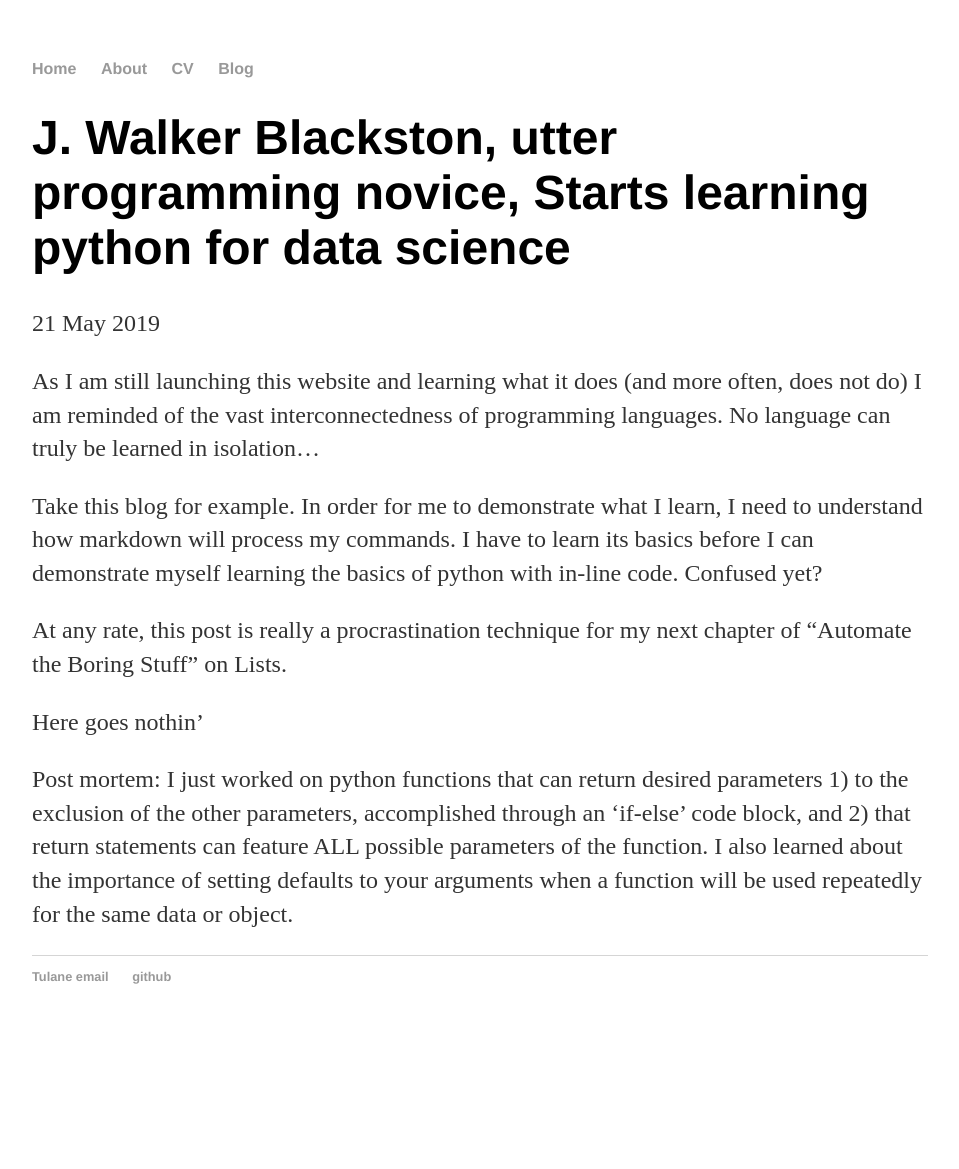
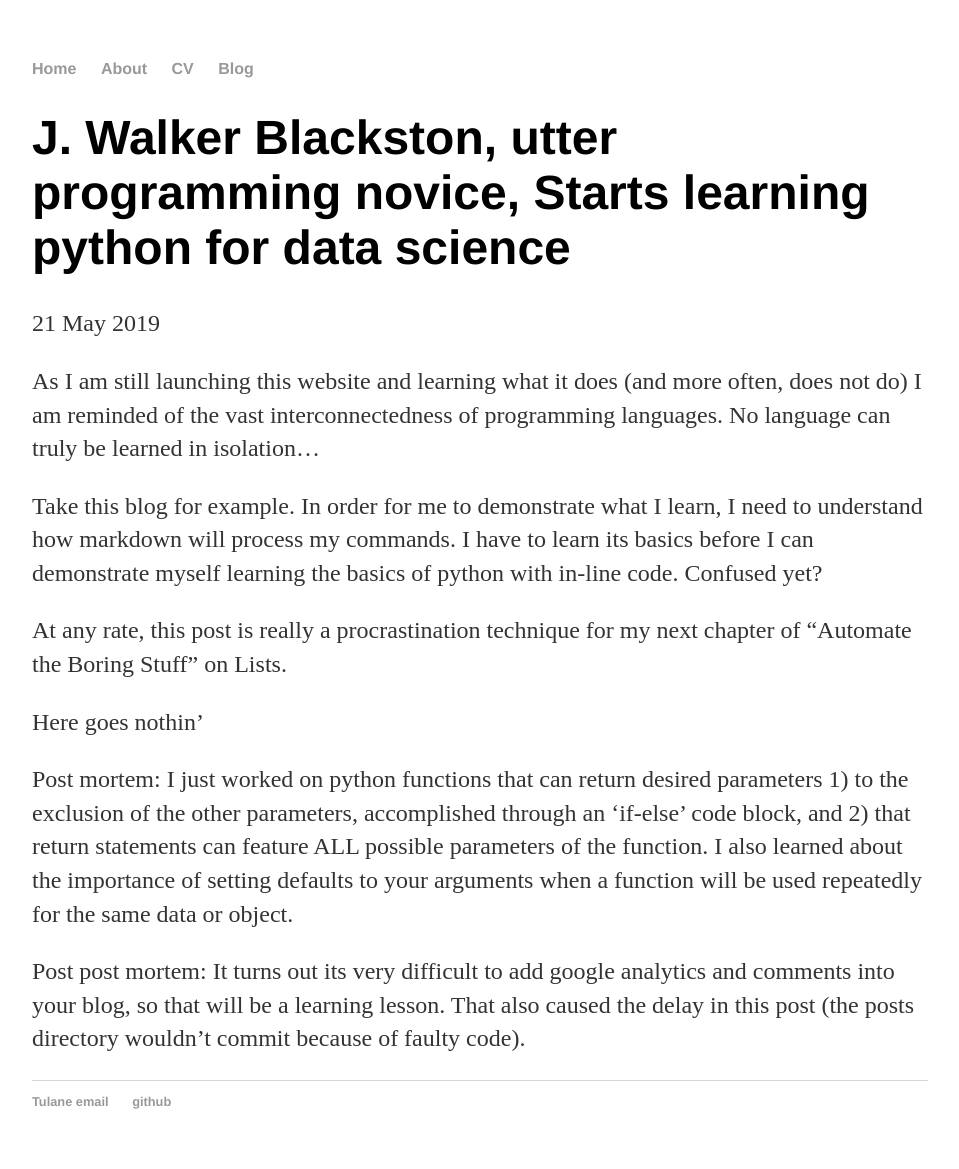
Before and after one commit to jwblackston/jwblackston.github.io, a Jekyll site: the page built from _posts/2019-05-21-python_lessons.md, in a window 1280 px wide. Shown: the whole page, without its empty margins (160-1119 px from the left). Built offline with Jekyll 4.4.1, drawn with Linux system fonts in a browser that asks for light colours; before the commit the page ends 1044 px from its top, so only the background shows below that.

Commit message:
Update 2019-05-21-python_lessons.md

```diff
--- a/_posts/2019-05-21-python_lessons.md
+++ b/_posts/2019-05-21-python_lessons.md
@@ -15,3 +15,5 @@ Here goes nothin'
 
 
 Post mortem: I just worked on python functions that can return desired parameters 1) to the exclusion of the other parameters, accomplished through an 'if-else' code block, and 2) that return statements can feature ALL possible parameters of the function. I also learned about the importance of setting defaults to your arguments when a function will be used repeatedly for the same data or object.
+
+Post post mortem: It turns out its very difficult to add google analytics and comments into your blog, so that will be a learning lesson. That also caused the delay in this post (the posts directory wouldn't commit because of faulty code).
```
